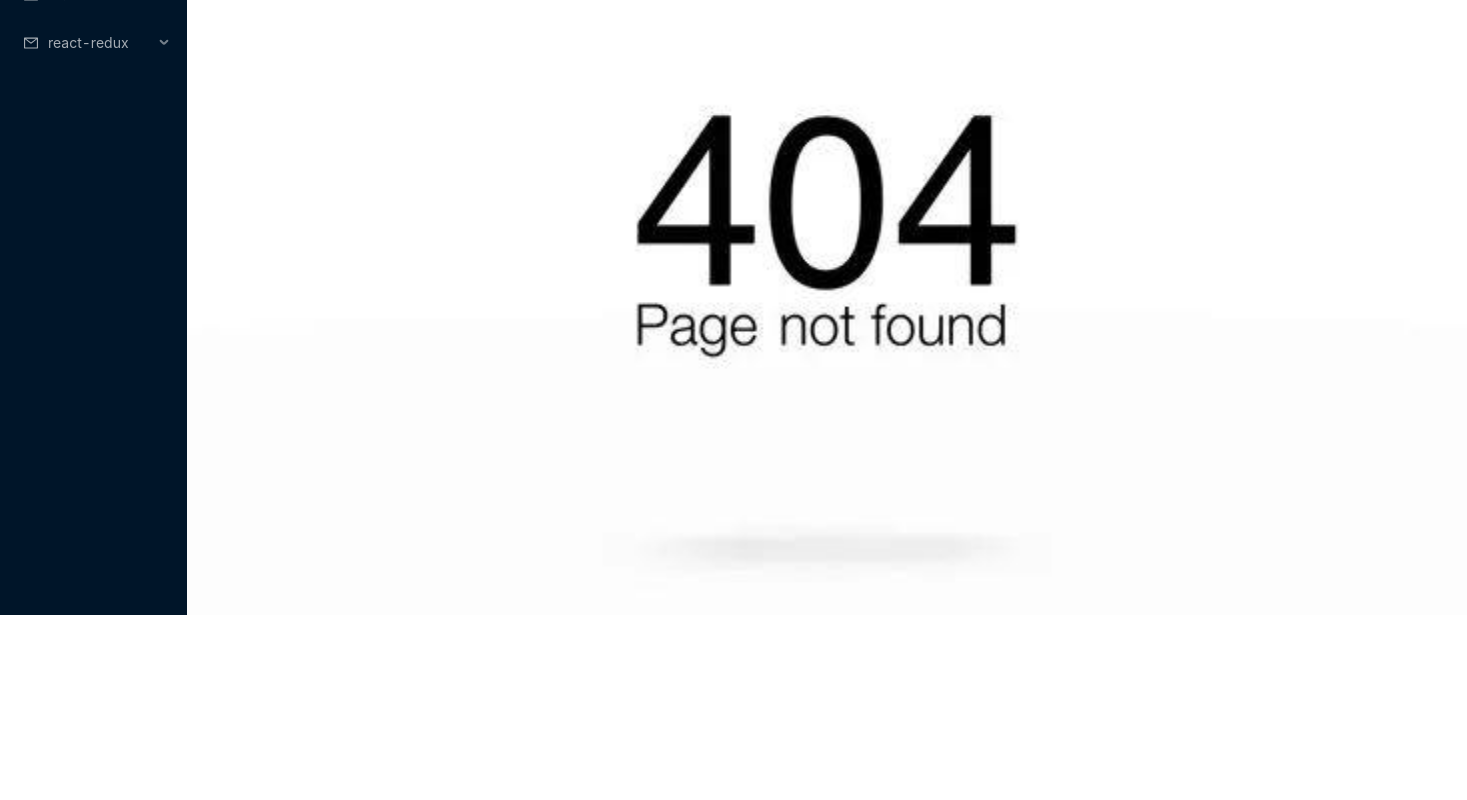
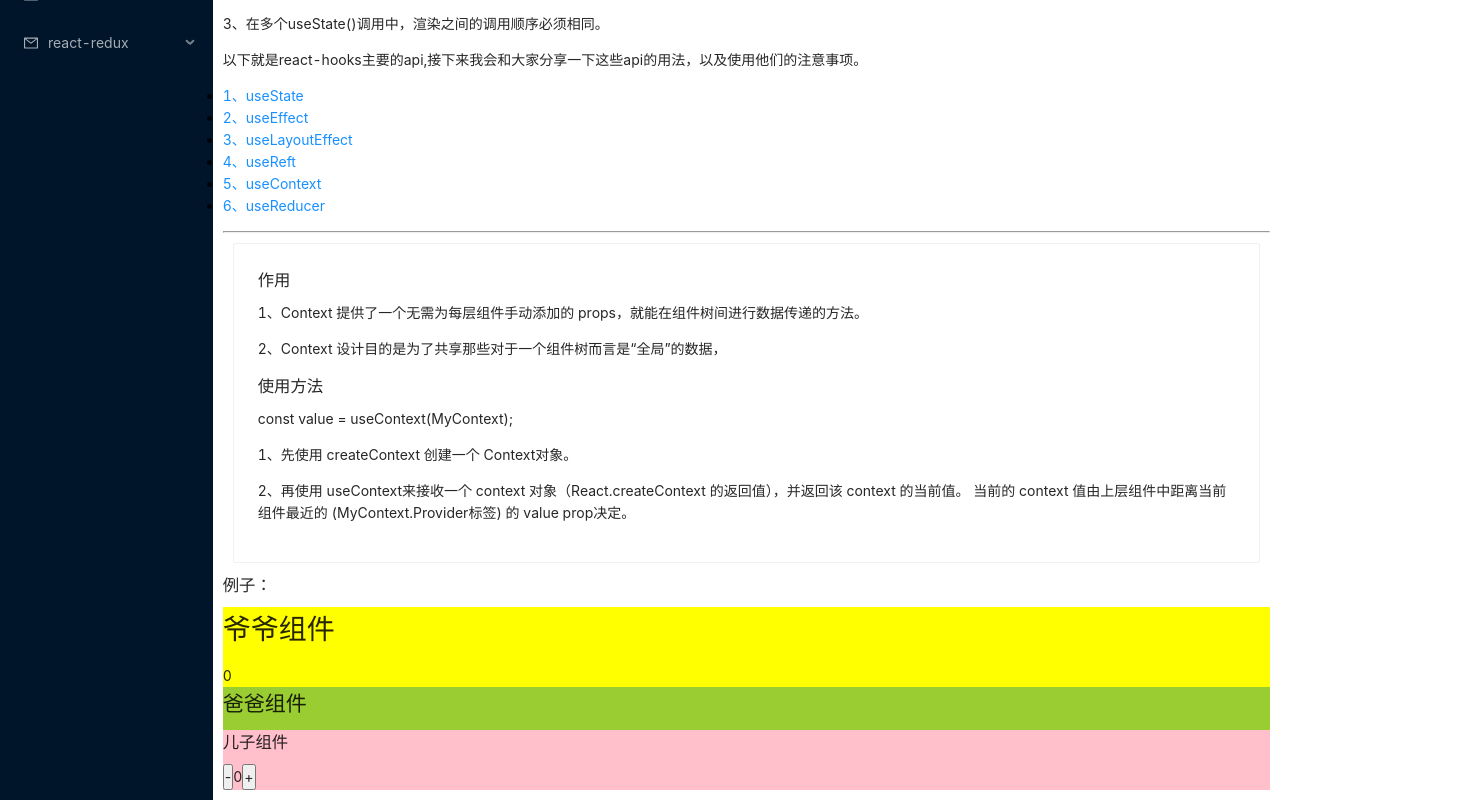
Before and after one commit to jackect1103/stydy-react, a React (Create React App) app: page /react-hooks/use-context in a window 1280 px wide. Shown: the part 185-985 px from the top of the page, 1467 px wide, since content can reach past the window. Before the commit the page ends 800 px from the top, so only its background shows below. Built offline with nearby package versions, Linux system fonts and the light colour scheme.

Commit message:
添加hooks

```diff
--- a/src/views/hooks-model/index.jsx
+++ b/src/views/hooks-model/index.jsx
@@ -1,7 +1,7 @@
 /*
  * @Author: your name
  * @Date: 2022-02-21 14:31:55
- * @LastEditTime: 2022-02-21 17:18:07
+ * @LastEditTime: 2022-02-22 16:32:04
  * @LastEditors: Please set LastEditors
  * @Description: 打开koroFileHeader查看配置 进行设置: https://github.com/OBKoro1/koro1FileHeader/wiki/%E9%85%8D%E7%BD%AE
  * @FilePath: \react-example\src\views\hooks-model\index.jsx
@@ -13,12 +13,18 @@ const ReactHooks = () =>{
   return (
     <div className="ReactHooks">
       <h3>Hooks 是一项新功能提案，可让您在不编写类的情况下使用 state(状态) 和其他 React 功能</h3>
+      <b>Hook 使用规则</b>
+      <p>1、只能在函数最外层调用 Hook。不要在循环、条件判断或者嵌套函数（子函数）中调用。</p>
+      <p>2、只能在 React 的函数组件中调用 Hook。不要在其他 JavaScript 函数中调用</p>
+      <p>3、在多个useState()调用中，渲染之间的调用顺序必须相同。</p>
       <p>以下就是react-hooks主要的api,接下来我会和大家分享一下这些api的用法，以及使用他们的注意事项。</p>
       <ul>
         <li><Link to="use-state">1、useState</Link></li>
         <li><Link to="use-effect">2、useEffect</Link></li>
         <li><Link to="use-layout-effect">3、useLayoutEffect</Link></li>
         <li><Link to="use-ref">4、useReft</Link></li>
+        <li><Link to="use-context">5、useContext</Link></li>
+        <li><Link to="use-reducer">6、useReducer </Link></li>
       </ul>
       <hr/>
       <Outlet></Outlet>
--- /dev/null
+++ b/src/views/hooks-model/useContext/demo/DemoContext.js
@@ -0,0 +1,13 @@
+/*
+ * @Author: your name
+ * @Date: 2022-02-22 16:09:02
+ * @LastEditTime: 2022-02-22 16:16:01
+ * @LastEditors: Please set LastEditors
+ * @Description: 打开koroFileHeader查看配置 进行设置: https://github.com/OBKoro1/koro1FileHeader/wiki/%E9%85%8D%E7%BD%AE
+ * @FilePath: \react-example\src\views\hooks-model\useContext\demo\DemoContext.js
+ */
+import {createContext} from 'react'
+
+const DemoContext = createContext()
+
+export default DemoContext
--- /dev/null
+++ b/src/views/hooks-model/useContext/demo/father.jsx
@@ -0,0 +1,23 @@
+/*
+ * @Author: your name
+ * @Date: 2022-02-22 16:10:02
+ * @LastEditTime: 2022-02-22 16:17:10
+ * @LastEditors: Please set LastEditors
+ * @Description: 打开koroFileHeader查看配置 进行设置: https://github.com/OBKoro1/koro1FileHeader/wiki/%E9%85%8D%E7%BD%AE
+ * @FilePath: \react-example\src\views\hooks-model\useContext\demo\father.jsx
+ */
+import React from 'react';
+import Son from './son'
+const Father = () => {
+    return (
+      console.log('爸爸组件'),
+        <div style={{backgroundColor:'yellowGreen'}}>
+            <h2>爸爸组件</h2>
+            <div>
+                <Son></Son>
+            </div>
+        </div>
+    );
+};
+
+export default Father;
--- /dev/null
+++ b/src/views/hooks-model/useContext/demo/grandfather.jsx
@@ -0,0 +1,33 @@
+/*
+ * @Author: your name
+ * @Date: 2022-02-22 16:09:31
+ * @LastEditTime: 2022-02-22 16:17:38
+ * @LastEditors: Please set LastEditors
+ * @Description: 打开koroFileHeader查看配置 进行设置: https://github.com/OBKoro1/koro1FileHeader/wiki/%E9%85%8D%E7%BD%AE
+ * @FilePath: \react-example\src\views\hooks-model\useContext\demo\grandfather.jsx
+ */
+import React,{useState} from 'react';
+import DemoContext from './DemoContext'
+import Father from './father'
+
+const GrandFather = () => {
+    const [ num , setNum ] = useState(0)
+    const handleAddClick = () => {
+        setNum(num => num + 1)
+    }
+    const handleSubClick = () => {
+        setNum(num => num - 1)
+    }
+    return (
+    	console.log('爷爷组件'),
+        <div style={{backgroundColor:'yellow'}}>
+            <h1 >爷爷组件</h1>
+            <DemoContext.Provider value={{num , handleAddClick , handleSubClick}}>
+                {num} <br/>
+                <Father></Father>
+            </DemoContext.Provider>
+        </div>
+    );
+};
+
+export default GrandFather;
--- /dev/null
+++ b/src/views/hooks-model/useContext/demo/son.jsx
@@ -0,0 +1,28 @@
+/*
+ * @Author: your name
+ * @Date: 2022-02-22 16:10:26
+ * @LastEditTime: 2022-02-22 16:15:43
+ * @LastEditors: Please set LastEditors
+ * @Description: 打开koroFileHeader查看配置 进行设置: https://github.com/OBKoro1/koro1FileHeader/wiki/%E9%85%8D%E7%BD%AE
+ * @FilePath: \react-example\src\views\hooks-model\useContext\demo\son.jsx
+ */
+import React ,{useContext}from 'react';
+import DemoContext from './DemoContext'
+
+const Demo3 = () => {
+    const aaa = useContext(DemoContext)
+    console.log('111',aaa ) // 111 {num: 0, handleAddClick: ƒ, handleSubClick: ƒ}
+    return (
+    	console.log('儿子组件',aaa ),
+        <div style={{backgroundColor:'pink'}}>
+            <h3>儿子组件</h3>
+            <div>
+                <button onClick={aaa.handleSubClick}>-</button>
+                {aaa.num}
+                <button onClick={aaa.handleAddClick}>+</button>
+            </div>
+        </div>
+    );
+};
+
+export default Demo3;
--- /dev/null
+++ b/src/views/hooks-model/useContext/index.jsx
@@ -0,0 +1,35 @@
+/*
+ * @Author: your name
+ * @Date: 2022-02-22 10:08:34
+ * @LastEditTime: 2022-02-22 16:12:10
+ * @LastEditors: Please set LastEditors
+ * @Description: 打开koroFileHeader查看配置 进行设置: https://github.com/OBKoro1/koro1FileHeader/wiki/%E9%85%8D%E7%BD%AE
+ * @FilePath: \react-example\src\views\hooks-model\useContext\index.jsx
+ */
+
+// 文档链接https://blog.csdn.net/MRlaochen/article/details/118928871?ops_request_misc=%257B%2522request%255Fid%2522%253A%2522164551100916781685334188%2522%252C%2522scm%2522%253A%252220140713.130102334.pc%255Fall.%2522%257D&request_id=164551100916781685334188&biz_id=0&utm_medium=distribute.pc_search_result.none-task-blog-2~all~first_rank_ecpm_v1~rank_v31_ecpm-4-118928871.pc_search_result_control_group&utm_term=usecontext+%E5%AE%9E%E4%BE%8B&spm=1018.2226.3001.4187
+import React, {Fragment} from 'react'
+import { Card } from 'antd';
+import GrandFather from "./demo/grandfather";
+const UseContext = () => {
+
+  return (
+    <Fragment>
+      <Card style={{ margin:10 }} hoverable>
+        <h3>作用</h3>
+        <p>1、Context 提供了一个无需为每层组件手动添加的 props，就能在组件树间进行数据传递的方法。</p>
+        <p>2、Context 设计目的是为了共享那些对于一个组件树而言是“全局”的数据，</p>
+        <h3>使用方法</h3>
+        <p>const value = useContext(MyContext);</p>
+        <p>1、先使用 createContext 创建一个 Context对象。</p>
+        <p>2、再使用 useContext来接收一个 context 对象（React.createContext 的返回值），并返回该 context 的当前值。
+          当前的 context 值由上层组件中距离当前组件最近的 (MyContext.Provider标签) 的 value prop决定。</p>
+      </Card>
+
+      <h3>例子：</h3>
+      <GrandFather/>
+    </Fragment>
+  )
+}
+
+export default UseContext
--- a/src/views/hooks-model/useEffect/index.jsx
+++ b/src/views/hooks-model/useEffect/index.jsx
@@ -1,13 +1,12 @@
 /*
  * @Author: your name
  * @Date: 2022-02-18 11:02:25
- * @LastEditTime: 2022-02-21 17:08:00
+ * @LastEditTime: 2022-02-22 14:21:09
  * @LastEditors: Please set LastEditors
  * @Description: 打开koroFileHeader查看配置 进行设置: https://github.com/OBKoro1/koro1FileHeader/wiki/%E9%85%8D%E7%BD%AE
  * @FilePath: \react-example\src\views\hooks-model\useEffect\index.jsx
  */
-import React, {Fragment} from 'react'
-import { useState,useEffect } from 'react'
+import React, {Fragment,useState,useEffect} from 'react'
 import { Card } from 'antd';
 
 // 产品名称列表
--- a/src/views/hooks-model/useLayoutEffect/index.jsx
+++ b/src/views/hooks-model/useLayoutEffect/index.jsx
@@ -1,13 +1,12 @@
 /*
  * @Author: your name
  * @Date: 2022-02-18 11:02:25
- * @LastEditTime: 2022-02-21 17:16:48
+ * @LastEditTime: 2022-02-22 14:21:22
  * @LastEditors: Please set LastEditors
  * @Description: 打开koroFileHeader查看配置 进行设置: https://github.com/OBKoro1/koro1FileHeader/wiki/%E9%85%8D%E7%BD%AE
  * @FilePath: \react-example\src\views\hooks-model\useEffect\index.jsx
  */
-import React, {Fragment} from 'react'
-import { useEffect,useLayoutEffect } from 'react'
+import React, {Fragment,useEffect,useLayoutEffect } from 'react'
 import { Card } from 'antd';
 
 // 产品名称列表
--- /dev/null
+++ b/src/views/hooks-model/useReducer/index.jsx
@@ -0,0 +1,14 @@
+/*
+ * @Author: your name
+ * @Date: 2022-02-22 16:32:38
+ * @LastEditTime: 2022-02-22 16:32:38
+ * @LastEditors: Please set LastEditors
+ * @Description: 打开koroFileHeader查看配置 进行设置: https://github.com/OBKoro1/koro1FileHeader/wiki/%E9%85%8D%E7%BD%AE
+ * @FilePath: \react-example\src\views\hooks-model\useReducer\index.jsx
+ */
+const UseReducer = () => {
+  return (
+    <div>UseReducer</div>
+  )
+}
+export default UseReducer
--- a/src/views/hooks-model/useRef/index.jsx
+++ b/src/views/hooks-model/useRef/index.jsx
@@ -1,13 +1,12 @@
 /*
  * @Author: your name
  * @Date: 2022-02-21 17:16:11
- * @LastEditTime: 2022-02-21 17:27:00
+ * @LastEditTime: 2022-02-22 16:03:10
  * @LastEditors: Please set LastEditors
  * @Description: 打开koroFileHeader查看配置 进行设置: https://github.com/OBKoro1/koro1FileHeader/wiki/%E9%85%8D%E7%BD%AE
  * @FilePath: \react-example\src\views\hooks-model\useRef\index.jsx
  */
-import React, {Fragment} from 'react'
-import { useRef } from 'react'
+import React, {Fragment,useRef} from 'react'
 import { Card } from 'antd';
 const UseRef =  () => {
   const curRef = useRef(null)
@@ -21,10 +20,9 @@ const UseRef =  () => {
   return (
     <Fragment>
       <Card style={{ margin:10 }} hoverable>
-        <b>useRef返回一个可变 ref 对象，其.current属性初始化为传递的参数 ( initialValue)。返回的对象将在组件的整个生命周期内持续存在</b>
+        <b>useRef返回一个可变 ref 对象，其.current属性初始化为传递的参数 ( initialValue )。返回的对象将在组件的整个生命周期内持续存在</b>
         <p>const refContainer = useRef(initialValue);</p>
         <b>useRef还有一个很重要的作用就是<i style={{color:'red'}}>缓存数据</i></b>
-        <p></p>
       </Card>
       <hr />
       <div>
--- a/src/views/react-router/version-6/constant/routersPath.js
+++ b/src/views/react-router/version-6/constant/routersPath.js
@@ -1,7 +1,7 @@
 /*
  * @Author: your name
  * @Date: 2022-02-19 11:06:25
- * @LastEditTime: 2022-02-21 17:17:23
+ * @LastEditTime: 2022-02-22 16:32:16
  * @LastEditors: Please set LastEditors
  * @Description: 打开koroFileHeader查看配置 进行设置: https://github.com/OBKoro1/koro1FileHeader/wiki/%E9%85%8D%E7%BD%AE
  * @FilePath: \react-example\src\views\react-router\version-6\constant\routersPath.js
@@ -13,6 +13,8 @@ import UseState from "../../../hooks-model/useState/index.jsx";
 import UseEffect from "../../../hooks-model/useEffect/index.jsx";
 import UseLayoutEffect from "../../../hooks-model/useLayoutEffect/index.jsx";
 import UseRef from "../../../hooks-model/useRef/index.jsx";
+import UseContext from "../../../hooks-model/useContext/index.jsx";
+import UseReducer from "../../../hooks-model/useReducer/index.jsx";
 
 import ReactRouterV6 from '../index.jsx'
 import SubRoute from '../pages/sub-route'
@@ -34,6 +36,8 @@ const routers = {
   UseEffect,
   UseLayoutEffect,
   UseRef,
+  UseContext,
+  UseReducer,
 
   // 路由-v6版本
   ReactRouterV6,
```
Also changed, not shown: src/views/react-router/version-6/constant/routerConfig.js (+9 -1 lines).
